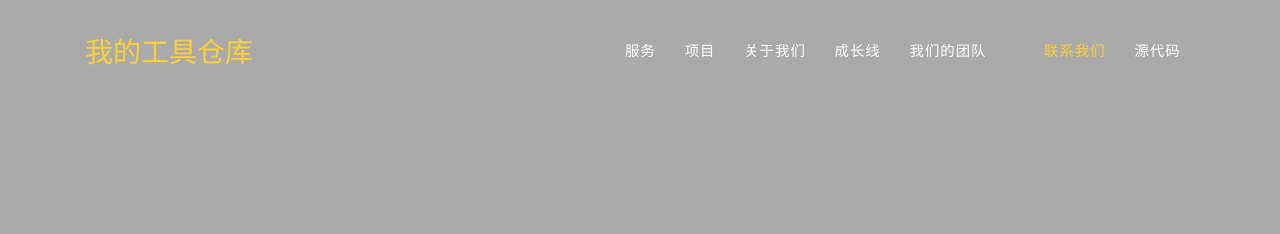
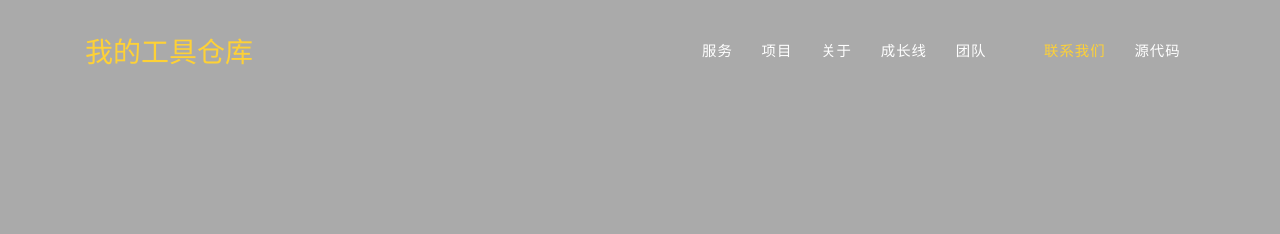
Before and after one commit to xuzhuoxi/xuzhuoxi.github.io, a Jekyll site: the page built from index.md, in a window 1280 px wide. Shown: the top 234 px of the page. Built offline with Jekyll 4.4.1, drawn with Linux system fonts in a browser that asks for light colours; some web fonts are replaced.

Commit message:
导航。

```diff
--- a/_data/i18n_en-US.yaml
+++ b/_data/i18n_en-US.yaml
@@ -61,18 +61,18 @@ navigation:
     title: Portfolio
   - page: about.html
     section: about
-    title: About Us
+    title: About
   - page: timeline.html
     section: timeline
     title: Timeline
   - page: team.html
     section: team
-    title: OUR AMAZING TEAM
+    title: our team
   - page: clients.html
     section: clients
   - page: contact.html
     section: contact
-    title: Contact Us
+    title: contact
   - title: Theme Source
     url: 'https://github.com/raviriley/agency-jekyll-theme/'
 portfolio:
--- a/_data/i18n_zh-CN.yaml
+++ b/_data/i18n_zh-CN.yaml
@@ -58,13 +58,13 @@ navigation:
     title: 项目
   - page: about.html
     section: about
-    title: 关于我们
+    title: 关于
   - page: timeline.html
     section: timeline
     title: 成长线
   - page: team.html
     section: team
-    title: 我们的团队
+    title: 团队
   - page: clients.html
     section: clients
   - page: contact.html
--- a/_includes/navheader.html
+++ b/_includes/navheader.html
@@ -15,14 +15,14 @@
       </button>
       <div class="collapse navbar-collapse" id="navbarResponsive">
         <ul class="navbar-nav text-uppercase ml-auto">
-		{% for board in i18ntext.navigation %}
+		{% for item in i18ntext.navigation %}
 		  <li class="nav-item">
-            {%- if board.url -%}
-              <a class="nav-link js-scroll-trigger" href="{{ board.url }}">{{board.title}}</a>
-            {%- else if board.section -%}
-              <a class="nav-link js-scroll-trigger" href="#{{ board.section }}">{{board.title}}</a>
+            {%- if item.url -%}
+              <a class="nav-link js-scroll-trigger" href="{{ item.url }}">{{item.title}}</a>
+            {%- else if item.section -%}
+              <a class="nav-link js-scroll-trigger" href="#{{ item.section }}">{{item.title}}</a>
             {%- else -%}
-              <a class="nav-link js-scroll-trigger" href="#">{{board.title}}</a>
+              <a class="nav-link js-scroll-trigger" href="#">{{item.title}}</a>
             {%- endif -%}
           </li>
 		{% endfor %}
```
